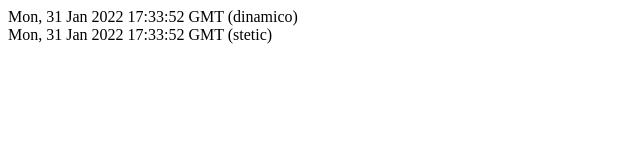
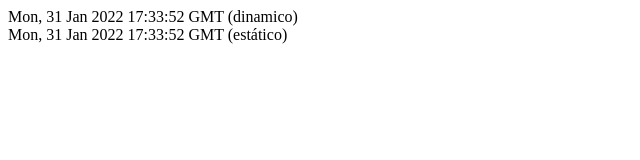
Before and after one commit to Brunomml/aprendendo, a Next.js app: page /tempo in a window 1280 px wide. Shown: the top 160 px of the page, without its empty margins (0-640 px from the left). Built offline with nearby package versions, Linux system fonts and the light colour scheme.

Commit message:
Update tempo.js

```diff
--- a/pages/tempo.js
+++ b/pages/tempo.js
@@ -5,7 +5,7 @@ function Tempo(props) {
     return (
         <div>
             <div>{dynamicDateString} (dinamico)</div>
-            <div>{props.staticDateString} (stetic)</div>
+            <div>{props.staticDateString} (estático)</div>
         </div>
     )
 }
@@ -17,7 +17,8 @@ export function getStaticProps() {
     return {
         props: {
             staticDateString
-        }
+        },
+        revalidate: 1
     }
 }
 
```
